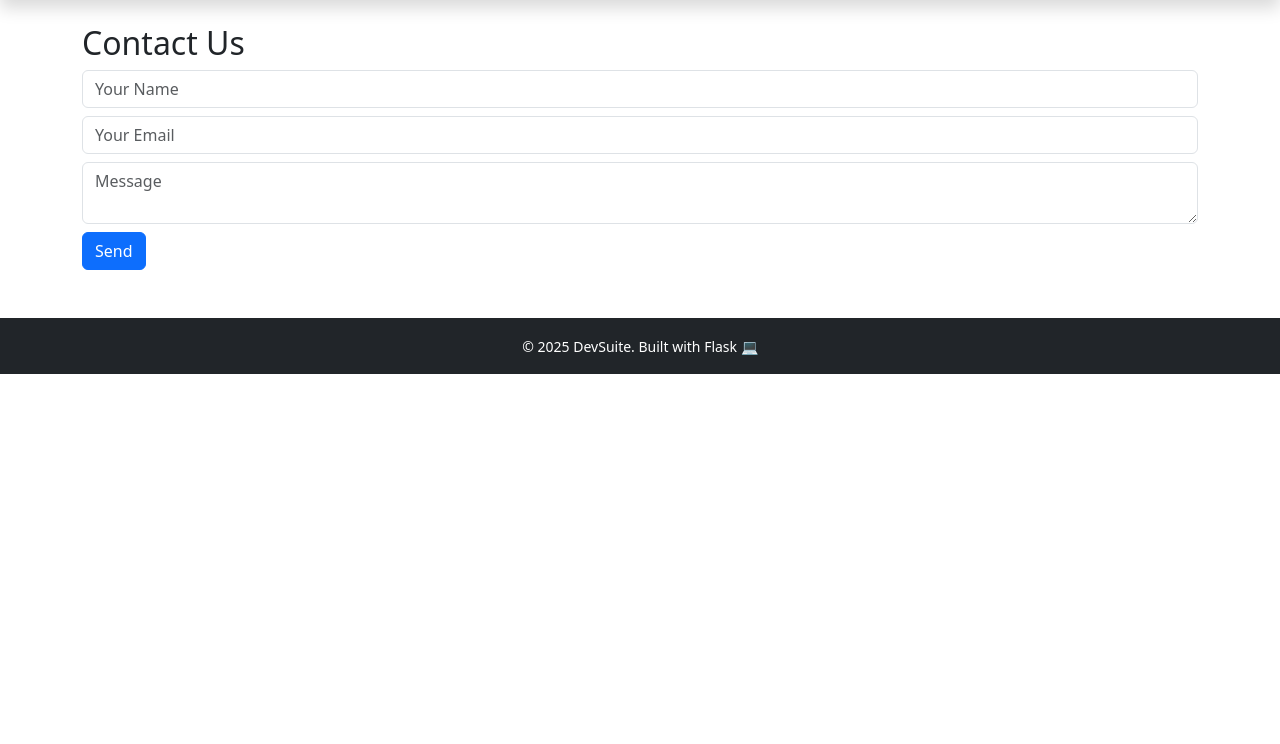
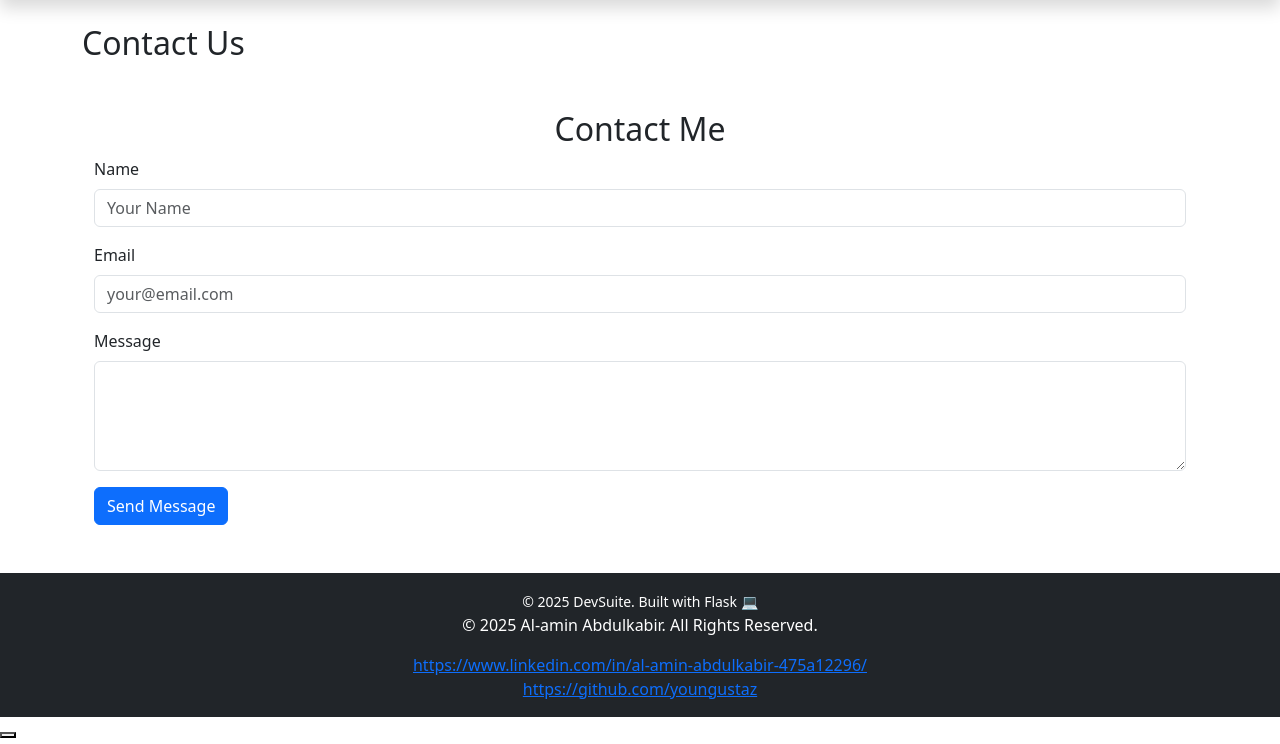
Before and after one commit to youngustaz/devsuite_app, a Flask app: page /contact in a window 1280 px wide. Shown: the part 56-800 px from the top of the page. Run offline with Flask 3, Linux system fonts and the light colour scheme.

```diff
--- a/templates/base.html
+++ b/templates/base.html
@@ -19,13 +19,27 @@
   <nav class="navbar navbar-expand-lg navbar-dark bg-primary shadow">
     <div class="container">
       <a class="navbar-brand fw-bold" href="/">DevSuite</a>
-      <div class="navbar-nav">
+      <div class="collapse navbar-collapse" id="navbarNav">
+        <ul class="navbar-nav ms-auto">
+          <li class="nav-item">
             <a class="nav-link" href="{{ url_for('home') }}">Portfolio</a>
+          </li>
+          <li class="nav-item">
             <a class="nav-link" href="{{ url_for('blog') }}">Blog</a>
+          </li>
+          <li class="nav-item">
             <a class="nav-link" href="{{ url_for('store') }}">Store</a>
+          </li>
+          <li class="nav-item">
             <a class="nav-link" href="{{ url_for('contact') }}">Contact</a>
+          </li>
+          <li class="nav-item">
             <a class="nav-link" href="{{ url_for('crm') }}">CRM</a>
+          </li>
+          <li class="nav-item">
             <a class="nav-link" href="{{ url_for('todo') }}">To-Do</a>
+          </li>
+        </ul>
       </div>
     </div>
   </nav>
@@ -43,6 +57,16 @@
   <!-- FOOTER -->
   <footer class="bg-dark text-white text-center py-3 mt-4">
     <small>&copy; 2025 DevSuite. Built with Flask 💻</small>
+    <p>&copy; 2025 Al-amin Abdulkabir. All Rights Reserved.</p>
+    <div>
+        <a href="#"><i class="bi bi-linkedin"></i>https://www.linkedin.com/in/al-amin-abdulkabir-475a12296/</a><br>
+        <a href="#"><i class="bi bi-github"></i>https://github.com/youngustaz</a>
+    </div>
   </footer>
+  <button id="backToTopBtn" title="Go to top">
+    <i class="bi bi-arrow-up-circle-fill"></i>
+  </button>
+    <script src="https://cdn.jsdelivr.net/npm/bootstrap@5.3.3/dist/js/bootstrap.bundle.min.js"></script>
+
 </body>
 </html>
--- a/templates/contact.html
+++ b/templates/contact.html
@@ -1,10 +1,28 @@
 {% extends 'base.html' %}
 {% block content %}
 <h2>Contact Us</h2>
-<form method="post">
-  <input name="name" class="form-control mb-2" placeholder="Your Name">
-  <input name="email" class="form-control mb-2" placeholder="Your Email">
-  <textarea name="message" class="form-control mb-2" placeholder="Message"></textarea>
-  <button class="btn btn-primary">Send</button>
-</form>
+<div class="container mt-5">
+      <h2 class="section-title text-center" id="contact">Contact Me</h2>
+      <form action="https://formspree.io/f/mrbqjvad" method="POST">
+      <div class="mb-3">
+        <label for="name" class="form-label">Name</label>
+        <input type="text" class="form-control" id="name" name="name" placeholder="Your Name" required>
+      </div>
+      <div class="mb-3">
+        <label for="email" class="form-label">Email</label>
+        <input type="email" class="form-control" id="email" name="email" placeholder="your@email.com" required>
+      </div>
+      <div class="mb-3">
+        <label for="message" class="form-label">Message</label>
+        <textarea class="form-control" id="message" name="message" rows="4" required></textarea>
+      </div>
+        <input type="hidden" name="_captcha" value="false">
+      <button type="submit" class="btn btn-primary">Send Message</button>
+    </form>
+  </div>
+    <div id="thankYouMessage" style="display:none;" class="text-center mt-5">
+      <h2 class="text-success">Thank you!</h2>
+      <p>Your message has been submitted successfully.</p>
+    </div>
+
 {% endblock %}
```
Also changed, not shown: static/style.css (+34 -0 lines). Lines whose indentation alone changed are shown as unchanged.
